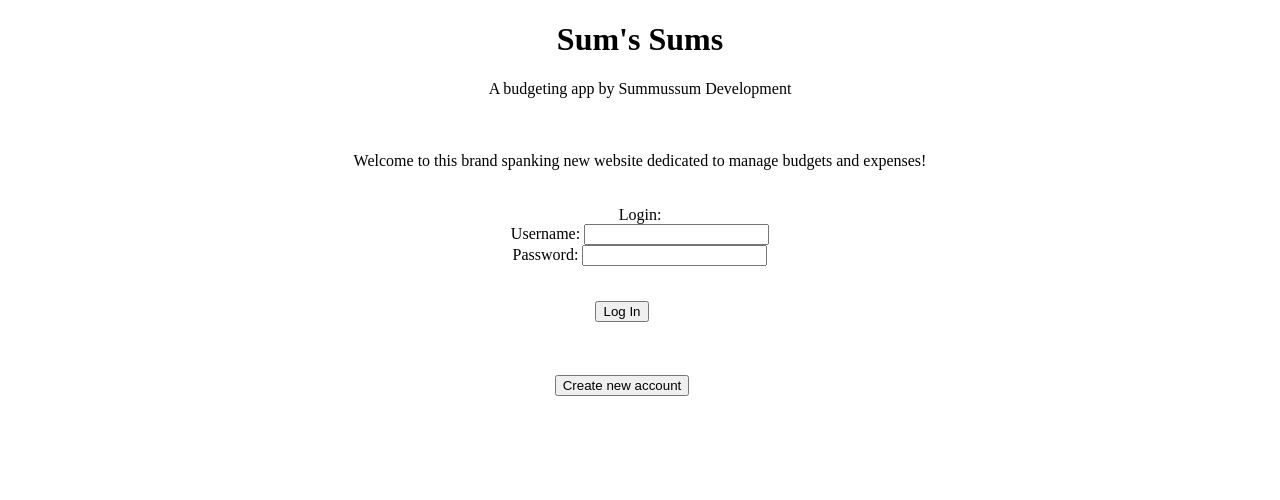
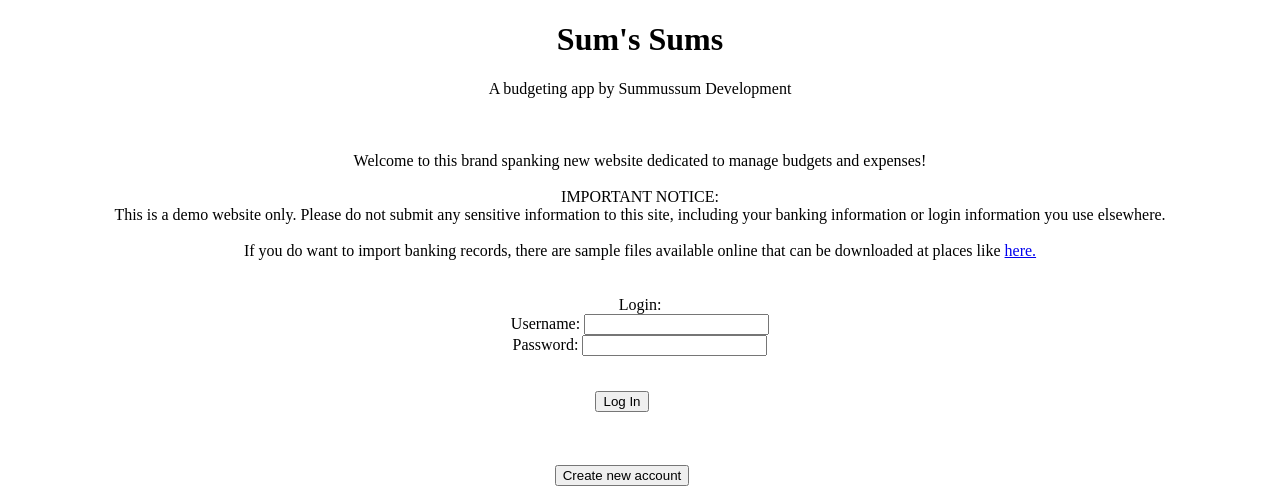
Before and after one commit to Summussum/sums, a Django app: page /login/ in a window 1280 px wide. Shown: the top 500 px of the page. Run offline with Django 5.2, Linux system fonts and the light colour scheme.

Commit message:
warning notice to login page

```diff
--- a/sums/templates/Login/index.html
+++ b/sums/templates/Login/index.html
@@ -21,6 +21,11 @@
         <br><br><br>
         <div class="welcome-text" id="welcome_text">Welcome to this brand spanking new website dedicated to manage
             budgets and expenses!</div>
+        <br>
+        <div>IMPORTANT NOTICE:</div>
+        <div>This is a demo website only. Please do not submit any sensitive information to this site, including your banking information or login information you use elsewhere.</div>
+        <br>
+        <div>If you do want to import banking records, there are sample files available online that can be downloaded at places like <a href="https://excelbianalytics.com/wp/downloads-20-sample-csv-files-data-sets-for-testing-till-2-million-records-bank-transactions/">here.</a></div>
         <br><br>
         <div id="userform">Login:<br>
             <form hx-post="/login_submit/" hx-target="#welcome_text" hx-swap="outerHTML" hx-indicator="#login_loading">
```
